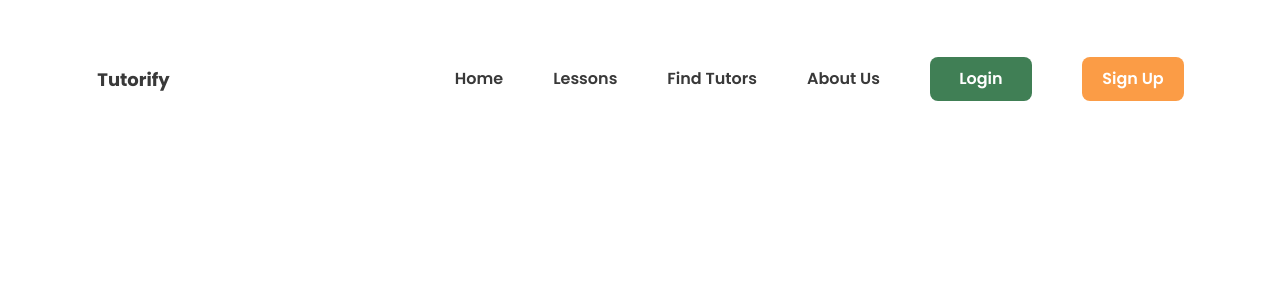
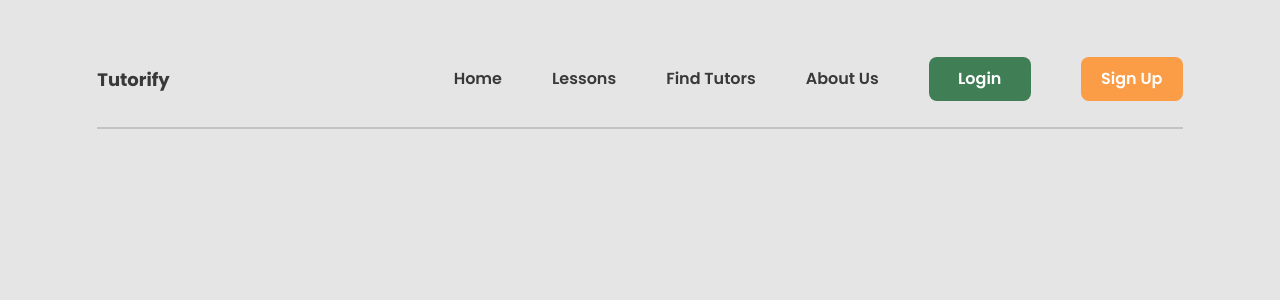
Before and after one commit to onikaChorba/tutorify, a React (Create React App) app: page / in a window 1280 px wide. Shown: the top 300 px of the page. Built offline with nearby package versions, Linux system fonts and the light colour scheme.

Commit message:
add style in header

```diff
--- a/src/scss/globall/globall.scss
+++ b/src/scss/globall/globall.scss
@@ -1,21 +1,3 @@
-* {
-  font-family: 'Poppins', sans-serif;
-  font-size: 16px;
-  margin: 0;
-  padding: 0;
-  top: 0;
-  left: 0;
-  outline: none;
-  border: none;
-  text-decoration: none;
-  max-width: 100%;
-  color: #6C6C6C;
-}
-
-a {
-  text-decoration: none;
-}
-
 $black: #0000;
 $black-light: #393939;
 $grey: #6C6C6C;
@@ -29,3 +11,22 @@ $green-light: #058E6E;
 $orang-strong: #FF922F;
 $orang: #FB9C46;
 $orang-light: #F2BF62;
+
+
+* {
+  font-family: 'Poppins', sans-serif;
+  font-size: 16px;
+  margin: 0;
+  padding: 0;
+  top: 0;
+  left: 0;
+  outline: none;
+  border: none;
+  text-decoration: none;
+  max-width: 100%;
+  background: $background;
+}
+
+a {
+  text-decoration: none;
+}
--- a/src/scss/globall/mixin.scss
+++ b/src/scss/globall/mixin.scss
@@ -10,3 +10,9 @@
   justify-content: $justify-content;
   align-items: $align-items;
 }
+
+@mixin position-sb ($display, $justify-content, $align-items) {
+  display: $display;
+  justify-content: $justify-content;
+  align-items: $align-items;
+}
--- a/src/scss/module/header.scss
+++ b/src/scss/module/header.scss
@@ -2,9 +2,7 @@
   height: 117px;
 
   &__nav-bar {
-    display: flex;
-    justify-content: space-between;
-    align-items: center;
+    @include position-sb (flex, space-between, center);
   }
 
 
@@ -34,9 +32,9 @@
 }
 
 .button-s {
-
   &__text {
     color: $white;
+    background: transparent;
   }
 }
 
@@ -44,15 +42,15 @@
   &__list {
     @include font-size (600, 16px, 24px);
     color: $black-light;
-    margin-right: 50px;
+    margin-left: 50px;
   }
 }
 
 .header-container {
-  display: flex;
-  justify-content: space-between;
-  padding-left: 7.6%;
-  padding-right: 3.6%;
-  align-items: center;
+  @include position-sb(flex, space-between, center);
+  margin-left: 7.6%;
+  margin-right: 7.6%;
+  padding-bottom: 26px;
   padding-top: 57px;
+  border-bottom: 2px solid#C4C4C4;
 }
```
